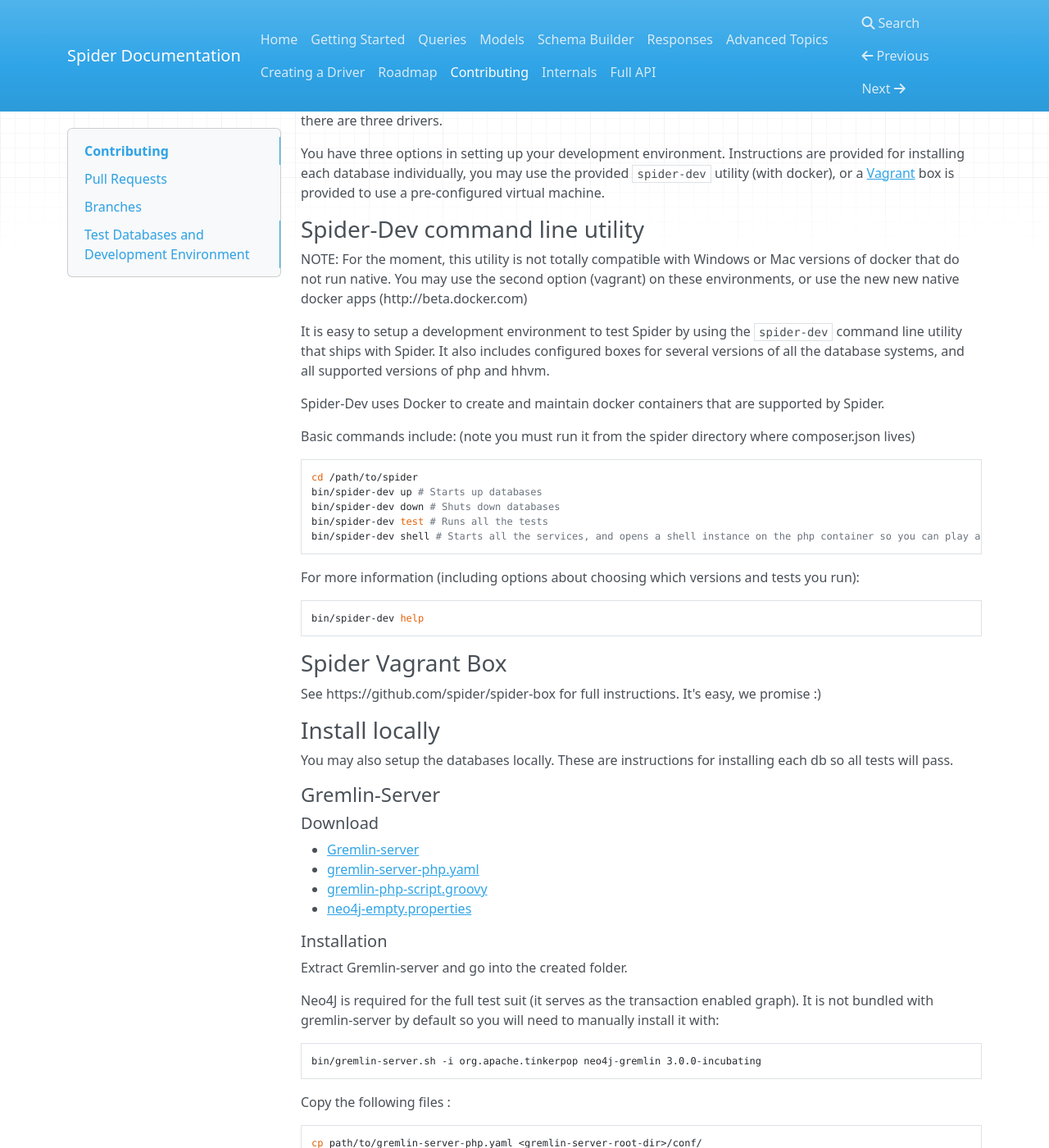
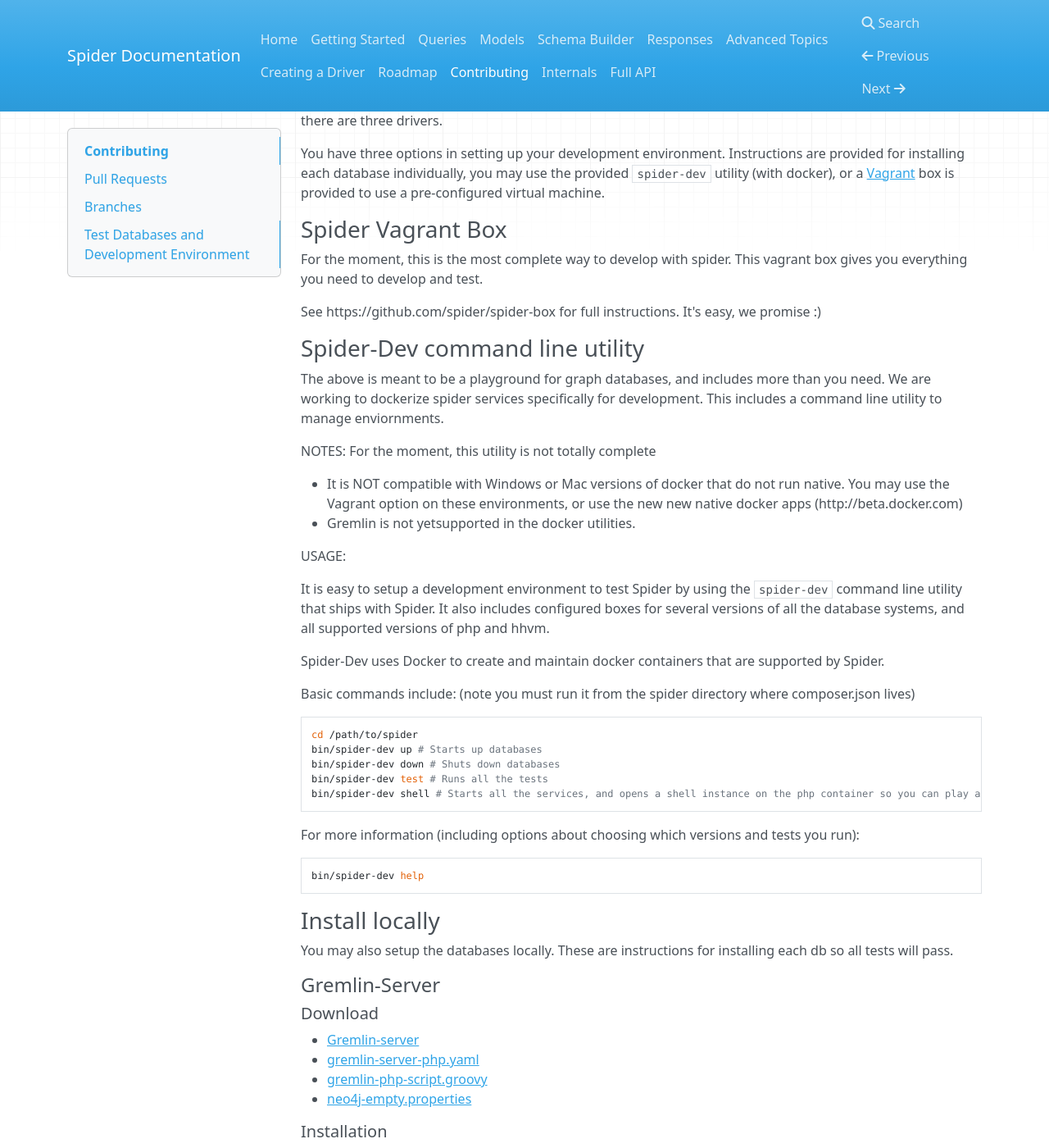
Before and after one commit to spider/spider, an MkDocs documentation site: the page built from docs/contributing.md, in a window 1280 px wide and 1400 px high, scrolled down 963 px. Shown: the whole window at 82% size. Built offline with MkDocs 1.6.1, drawn with Linux system fonts in a browser that asks for light colours; nearby versions of some CDN libraries; old or Windows-style settings are respelled for this version of MkDocs.

Commit message:
#123: Updates documentation

```diff
--- a/docs/contributing.md
+++ b/docs/contributing.md
@@ -32,9 +32,25 @@ At the moment, there are three drivers.
 
 You have three options in setting up your development environment. Instructions are provided for installing each database individually, you may use the provided `spider-dev` utility (with docker), or a [Vagrant](http://vagrantup.com/) box is provided to use a pre-configured virtual machine.
 
+### Spider Vagrant Box
+For the moment, this is the most complete way to develop with spider. This vagrant box gives you everything
+you need to develop and test.
+
+See https://github.com/spider/spider-box for full instructions. It's easy, we promise :)
+
 ### Spider-Dev command line utility
-NOTE: For the moment, this utility is not totally compatible with Windows or Mac versions of docker that do not run native.
-You may use the second option (vagrant) on these environments, or use the new new native docker apps (http://beta.docker.com)
+The above is meant to be a playground for graph databases, and includes more than you need. We are working
+to dockerize spider services specifically for development. This includes a command line utility to manage
+enviornments.
+
+NOTES:
+For the moment, this utility is not totally complete
+
+  * It is NOT compatible with Windows or Mac versions of docker that do not run native.
+You may use the Vagrant option on these environments, or use the new new native docker apps (http://beta.docker.com)
+  * Gremlin is not yetsupported in the docker utilities.
+
+USAGE:
 
 It is easy to setup a development environment to test Spider by using the `spider-dev` command line utility that ships with Spider. It also includes
 configured boxes for several versions of all the database systems, and all supported versions of php and hhvm.
```
Also changed, not shown: other parts of docs/contributing.md (+0 -3 lines).
